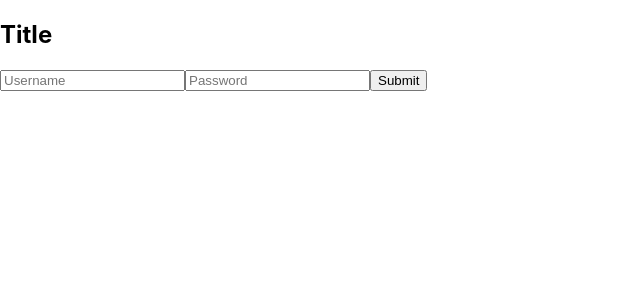
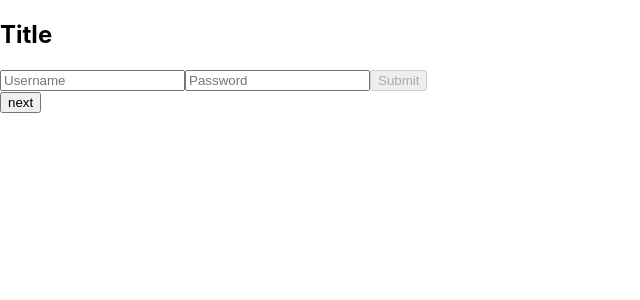
Before and after one commit to AgonIdrizi/multi-step-form, a React (Create React App) app: page / in a window 1280 px wide. Shown: the top 300 px of the page, without its empty margins (0-640 px from the left). Built offline with nearby package versions, Linux system fonts and the light colour scheme.

Commit message:
add back next form buttons

```diff
--- a/src/components/FormContainer/Form/Form.js
+++ b/src/components/FormContainer/Form/Form.js
@@ -5,12 +5,12 @@ const MyInput = ({ field, form, ...props }) => {
   return <input {...field} {...props} />;
 };
 
-const FormComponent = ({schema, setForm1IsValid}) => {
-  const handleFormValidity = () => {
+const FormComponent = ({schema, formsValidityObj, formNumber, setFormsValidityObj, setForm1IsValid, form1isValid}) => {
+  const handleFormValidity = (value) => {
 
   }
   const onSubmitHandler= values => {
-    console.log(formikRef.current)
+    console.log(values)
   }
 
   return (
@@ -40,7 +40,8 @@ const FormComponent = ({schema, setForm1IsValid}) => {
             />
             <ErrorMessage name="password" />
             {handleFormValidity(props.isValid)}
-            <button disabled={!props.isValid}>Submit</button>
+            {props.isValid}
+            <button disabled={ props.initialTouched || !props.isValid } type="submit">Submit</button>
           </Form>
         )}
       </Formik>
--- a/src/components/FormContainer/FormContainer.js
+++ b/src/components/FormContainer/FormContainer.js
@@ -14,12 +14,43 @@ const schema = yup.object({
     .matches(/[a-zA-Z]/, "Password must be aplhanumeric.")
 })
 const fields = ['username', 'password']
+const steps = ['form1', 'form2']
+
 const FormContainer = () => {
+  const [stepSelected, setStepSelected] = useState(0)
   const [form1isValid, setForm1IsValid] = useState(false)
+  const [formsValidityObj, setFormsValidityObj] = useState({0: true, 1: false})
+
+
+  const onBackButtonHandler = () => {
+    setStepSelected(stepSelected - 1)
+  }
+
+  const onNextButtonHandler = () => {
+    if (formsValidityObj[`${stepSelected}`]) setStepSelected(stepSelected + 1)
+  }
+
+  const displayBackNextButtons = () => {
+    if(stepSelected == 0) {
+      return (<button onClick={onNextButtonHandler}>next</button>)
+
+    }
+
+    if(stepSelected !== 0 && stepSelected !== steps.length -1) {
+      return(<><button onClick={onBackButtonHandler}>back</button>
+      <button onClick={onNextButtonHandler}>next</button></>)
+
+    }
+    if(stepSelected === steps.length-1) {
+      return(<button onClick={onBackButtonHandler}>back</button>)
+
+    }
+  }
 
   return (
     <div>
-      <Form schema={schema} setForm1IsValid={setForm1IsValid} />
+      <Form schema={schema} formNumber={0} formsValidityObj={formsValidityObj} setFormsValidityObj={setFormsValidityObj} setForm1IsValid={setForm1IsValid} form1isValid={form1isValid} />
+      {displayBackNextButtons()}
     </div>
   );
 }
```
